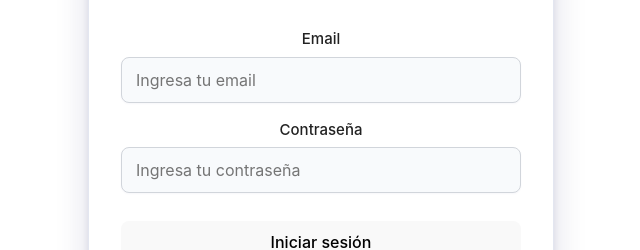
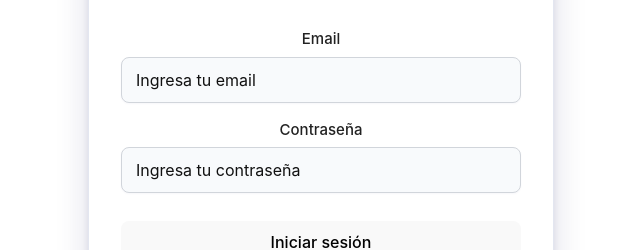
Before and after one commit to SantiagoM0814/LoginAtomicDesign, a React (Vite) app in the folder atomic-design-front/: page / in a window 1280 px wide. Shown: the part 270-520 px from the top of the page, without its empty margins (319-959 px from the left). Built offline with nearby package versions, Linux system fonts and the light colour scheme.

Commit message:
style: color negro para texto y placeholder en Input.css

```diff
--- a/atomic-design-front/src/components/atoms/input/Input.css
+++ b/atomic-design-front/src/components/atoms/input/Input.css
@@ -7,6 +7,7 @@
   background: #f8fafc;
   transition: border-color 0.2s, box-shadow 0.2s;
   box-shadow: 0 1px 2px rgba(60,60,120,0.04);
+  color: #111;
 }
 .input:focus {
   border-color: #1976d2;
@@ -14,3 +15,8 @@
   background: #fff;
   box-shadow: 0 0 0 2px #e3eefd;
 }
+
+.input::placeholder {
+  color: #111;
+  opacity: 1;
+}
```
